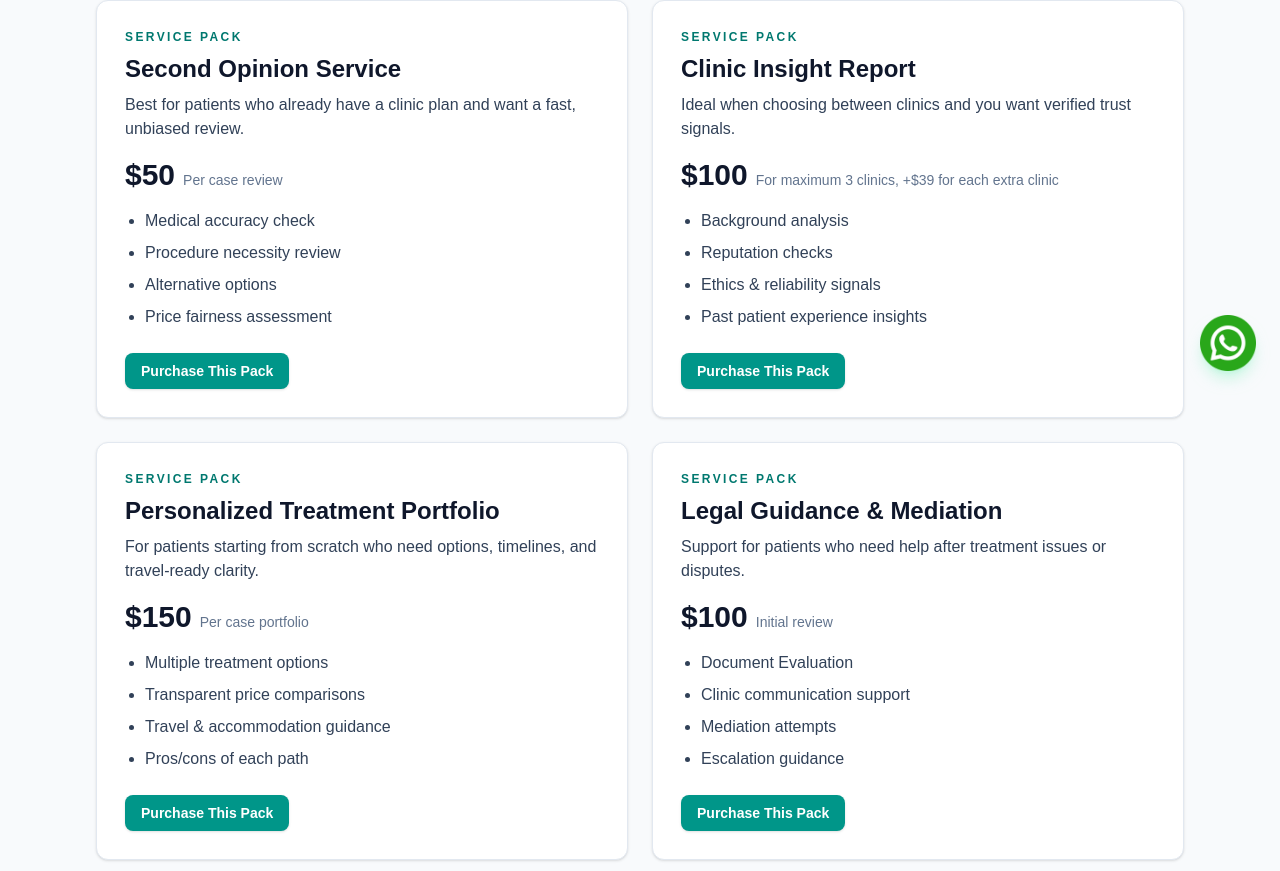
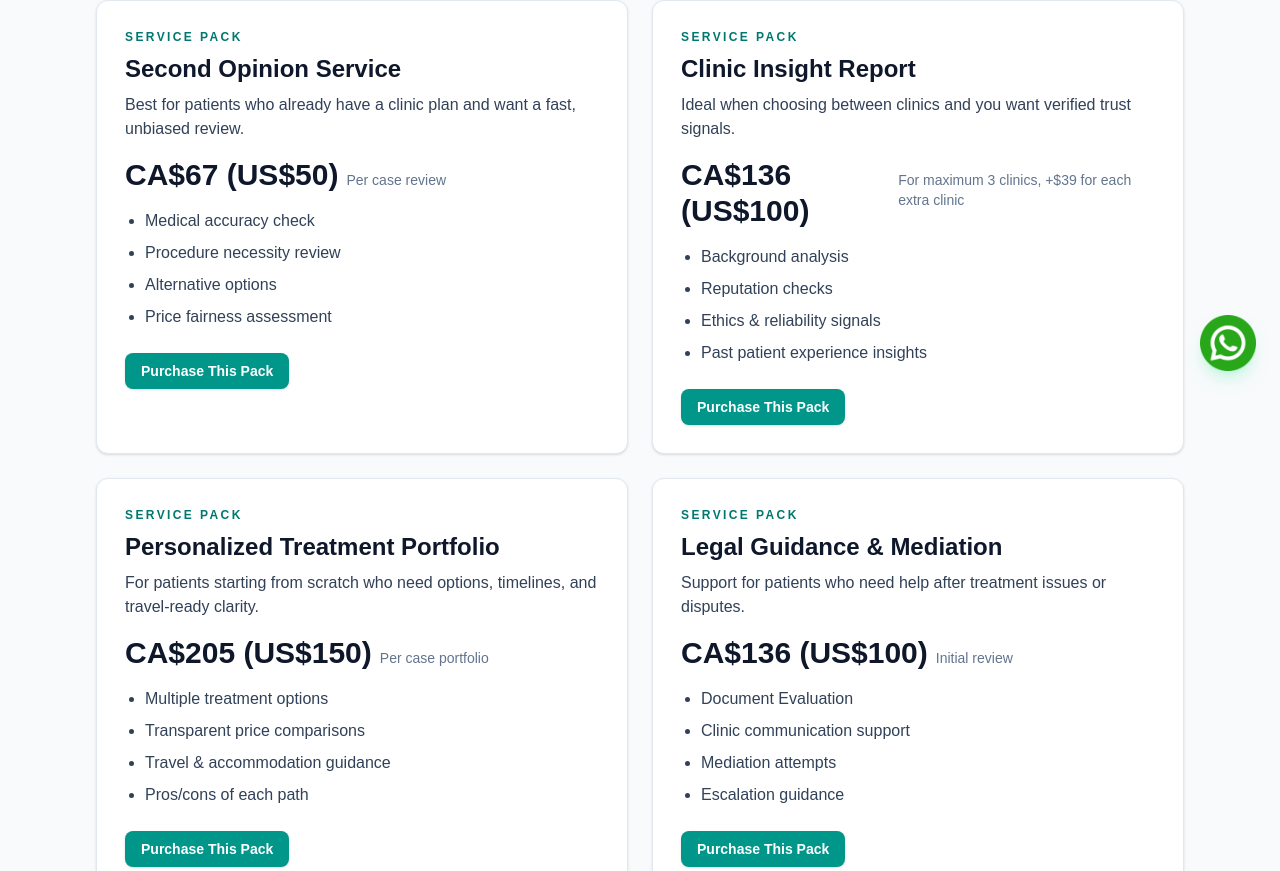
Before and after one commit to mabgcm/turkiyedental2, a Next.js app: page /pricing in a window 1280 px wide. Shown: the part 405-1276 px from the top of the page. Built offline with nearby package versions, Linux system fonts and the light colour scheme.

Commit message:
currency setting

```diff
--- a/app/pricing/page.tsx
+++ b/app/pricing/page.tsx
@@ -11,7 +11,7 @@ const pricingPacks = [
         id: "pack-1",
         label: "Second Opinion Service",
         paymentUrl: "https://square.link/u/tvmhlvbJ",
-        price: "$50",
+        price: "CA$67 (US$50)",
         note: "Per case review",
         lead: "Best for patients who already have a clinic plan and want a fast, unbiased review.",
         bullets: ["Medical accuracy check", "Procedure necessity review", "Alternative options", "Price fairness assessment"],
@@ -20,7 +20,7 @@ const pricingPacks = [
         id: "pack-2",
         label: "Clinic Insight Report",
         paymentUrl: "https://square.link/u/ucGIrusM",
-        price: "$100",
+        price: "CA$136 (US$100)",
         note: "For maximum 3 clinics, +$39 for each extra clinic",
         lead: "Ideal when choosing between clinics and you want verified trust signals.",
         bullets: [
@@ -34,7 +34,7 @@ const pricingPacks = [
         id: "pack-3",
         label: "Personalized Treatment Portfolio",
         paymentUrl: "https://square.link/u/P4d9QRa8",
-        price: "$150",
+        price: "CA$205 (US$150)",
         note: "Per case portfolio",
         lead: "For patients starting from scratch who need options, timelines, and travel-ready clarity.",
         bullets: [
@@ -48,7 +48,7 @@ const pricingPacks = [
         id: "pack-4",
         label: "Legal Guidance & Mediation",
         paymentUrl: "https://square.link/u/AC4n4okR",
-        price: "$100",
+        price: "CA$136  (US$100)",
         note: "Initial review",
         lead: "Support for patients who need help after treatment issues or disputes.",
         bullets: ["Document Evaluation", "Clinic communication support", "Mediation attempts", "Escalation guidance"],
```
